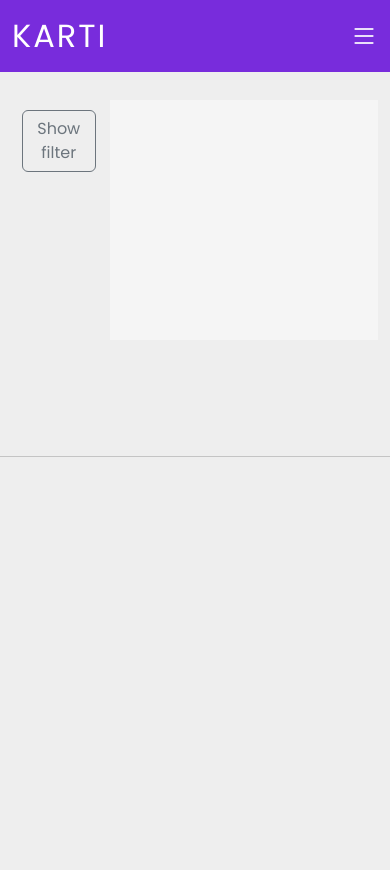
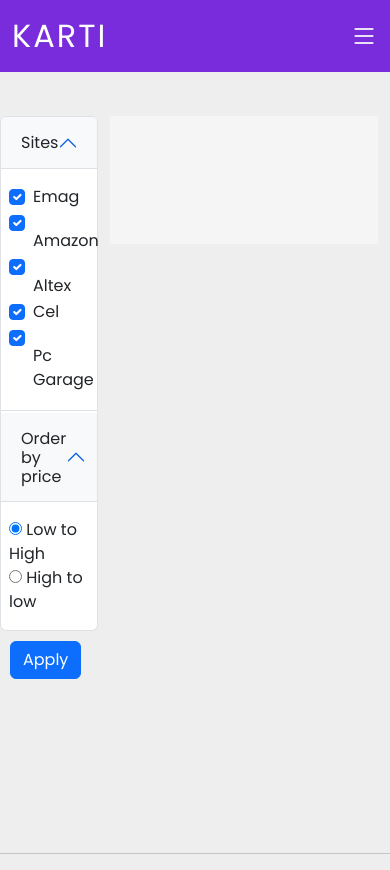
Before and after one commit to robertZamfir601/backend-2, a FastAPI app: page /profile in a window 390 px wide. Before the commit the page ends 457 px from the top, so only its background shows below. Run offline with FastAPI, Linux system fonts and the light colour scheme; parts of the project's set-up code (start-up, migrations or seed data) failed here and were passed over; some libraries are stand-ins or nearby versions.

Commit message:
Make profile page mobile friendly

```diff
--- a/app/frontend/static/js/profile.js
+++ b/app/frontend/static/js/profile.js
@@ -19,8 +19,7 @@
 //       price: "29.99",
 //       image: "https://cermariner.ro/wp-content/uploads/2019/05/hoodie-with-zipper.jpg",
 //       wedsite_base_url: "https://www.emag.ro/laptop-hp-250-g9-cu-procesor-intelr-coretm-i5-1235u-pana-la-4-40-ghz-15-6-full-hd-8gb-256gb-ssd-intelr-irisr-xe-graphics-free-dos-dark-ash-silver-6f1z9ea/pd/DJ2VBZMBM/"
-//     }
-//     ,
+//     },
 //     {
 //       id: 3,
 //       product_name: "Laptop",
@@ -65,19 +64,20 @@
     for (let i = 0; i < products.length; i++) {
       const product = products[i];
       let cards_boots=`
-              <div class="card col-12">
+            <div class="col-12 col-md-6 col-lg-4">
+              <div class="card">
                 <div class="row">
-              <div class="crop col-12" style="width:100%">
+                  <div class="crop" style="width:100%">
                       <img src=${product.image} alt="Card image cap">
                   </div>
-              <div class="card-body col-12">
+                  <div class="card-body">
                       <h5 class="card-title">${product.product_name}</h5>
                       <a href="${product.website_base_url}" class="btn btn-primary">${product.price}</a>
                   </div>
                 </div>
               </div>
+            </div>
             `;
-              //document.getElementById("product-list-tag-id").innerHTML +=cards_boots;
               productContainer.innerHTML += cards_boots;
     }
 }
--- a/app/frontend/templates/profile.html
+++ b/app/frontend/templates/profile.html
@@ -4,9 +4,10 @@
 	<!-- <meta name="viewport" content="width=device-width, initial-scale=1"> -->
 	<meta charset="utf-8">
 	<meta content="width=device-width, initial-scale=1.0" name="viewport">
-	<title>Techie Bootstrap Template - Index</title>
+	<title>KARTI.ai</title>
 	<meta content="" name="description">
 	<meta content="" name="keywords">
+
 	<!-- Favicons -->
 	<link href="frontend/img/favicon.png" rel="icon">
 	<link href="frontend/img/apple-touch-icon.png" rel="apple-touch-icon">
@@ -25,44 +26,6 @@
 	<link href="frontend/css/style.css" rel="stylesheet">
 	<link href="frontend/css/profile.css" rel="stylesheet">
 
-	<style>
-	/* .collapse {
-		&:not(.show) {
-			display: none;
-		}
-	}
-
-	.collapsing {
-		height: 0;
-		overflow: hidden;
-		@include transition($transition-collapse);
-	} */
-	</style>
-	<!-- <style>
-		.accordion {
-		  background-color: #eee;
-		  color: #444;
-		  cursor: pointer;
-		  padding: 18px;
-		  width: 100%;
-		  border: none;
-		  text-align: left;
-		  outline: none;
-		  font-size: 15px;
-		  transition: 0.4s;
-		}
-
-		.active, .accordion:hover {
-		  background-color: #ccc;
-		}
-
-		.panel {
-		  padding: 0 18px;
-		  display: none;
-		  background-color: white;
-		  overflow: hidden;
-		}
-		</style> -->
  </head>
  <body>
 
@@ -88,28 +51,14 @@
 	<!-- End Header -->
 	<!-- ======= Cart ======= -->
 	<!-- <section id="portfolio-details" class="portfolio-details"> -->
-	  <section class="add-padding">
-		<div class="container">
-		  <div class="row">
-			 <div class="col-3">
+	<section>
+		<div class="container" style="margin-left:auto">
+		  <div class="row" style="padding-left: 0px">
+			 <div class="col-3" style="padding-left: 0px; padding-right: 0px">
 				<!-- sidebar -->
-				<!-- <div class="col-lg-3"> -->
 				<div>
-				   <!-- Toggle button -->
-				   <button
-					  class="btn btn-outline-secondary mb-3 w-100 d-lg-none"
-					  class="btn btn-primary"
-					  type="button"
-					  data-mdb-toggle="collapse"
-					  data-mdb-target="#navbarSupportedContent"
-					  aria-controls="navbarSupportedContent"
-					  aria-expanded="false"
-					  aria-label="Toggle navigation"
-					  >
-				   <span>Show filter</span>
-				   </button>
 				   <!-- Collapsible wrapper -->
-				   <div class="collapse d-lg-block mb-5" id="navbarSupportedContent">
+				   <div class="d-lg-block mb-5" style="padding-top: 1rem;" id="navbarSupportedContent">
 					  <div class="accordion" id="accordionPanelsStayOpenExample">
 						 <div class="accordion-item">
 							<h2 class="accordion-header" id="acc-1">
@@ -120,13 +69,13 @@
 								  data-mdb-target="#panelsStayOpen-collapseTwo"
 								  aria-expanded="true"
 								  aria-controls="panelsStayOpen-collapseTwo"
+								  style="margin: 0px"
 								  >
 							   Sites
 							   </button>
-							   <!-- <button class="accordion">Section 1</button> -->
 							</h2>
 							<div id="panelsStayOpen-collapseTwo" class="accordion-collapse collapse show" aria-labelledby="headingTwo">
-							   <div class="accordion-body">
+							   <div class="accordion-body" style="padding-left: 0.5rem; padding-right: 0px;">
 								  <div>
 									 <div class="form-check">
 										<input class="form-check-input" name="checkbox" type="checkbox" value="emag" id="flexCheckChecked1" checked />
@@ -166,13 +115,13 @@
 								  data-mdb-target="#panelsStayOpen-collapseFive"
 								  aria-expanded="false"
 								  aria-controls="panelsStayOpen-collapseFive"
+								  style="margin: 0px"
 								  >
 							   Order by price
 							   </button>
-							   <!-- <button class="accordion">Section 2</button> -->
 							</h2>
 							<div id="panelsStayOpen-collapseFive" class="accordion-collapse collapse show" aria-labelledby="headingThree">
-							  <div class="accordion-body">
+							  <div class="accordion-body" style="padding-left: 0.5rem; padding-right: 0px;">
 								<div class="row">
 								  <label>
 								  <input type="radio" name="option" value="PriceCresc" checked>
@@ -194,15 +143,15 @@
 				</div>
 				<!-- sidebar -->
 			 </div>
-			 <div class="col-9">
-				<div id="product-list">
-				   <ul class="product-grid" id="product-list-tag-id">
+			 <div class="col-9" style="margin-top: 1rem;">
+				<div style="gap: 0px; padding-top: 0px" id="product-list">
+				   <ul class="row g-3" style="padding-left: 0px;" id="product-list-tag-id">
 				   </ul>
 				</div>
 			 </div>
 		  </div>
 		</div>
-</section>
+	</section>
 <script>
   	var acc1 = document.getElementById("acc-1");
 	acc1.addEventListener("click", function() {
@@ -225,7 +174,6 @@
 		}
 	});
 </script>
-<!-- </section> -->
 <hr>
 <div id="preloader"></div>
 <!-- Vendor JS Files -->
```
Lines whose indentation alone changed are shown as unchanged.
